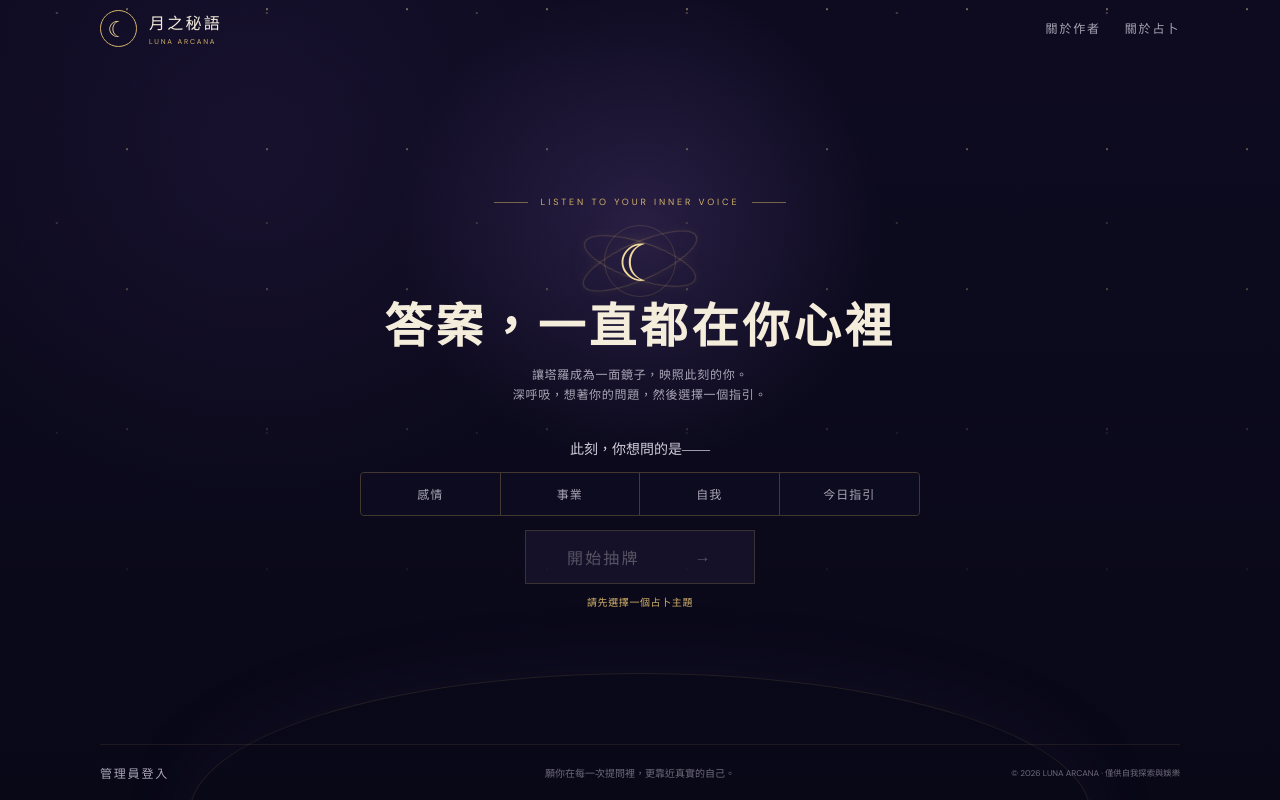
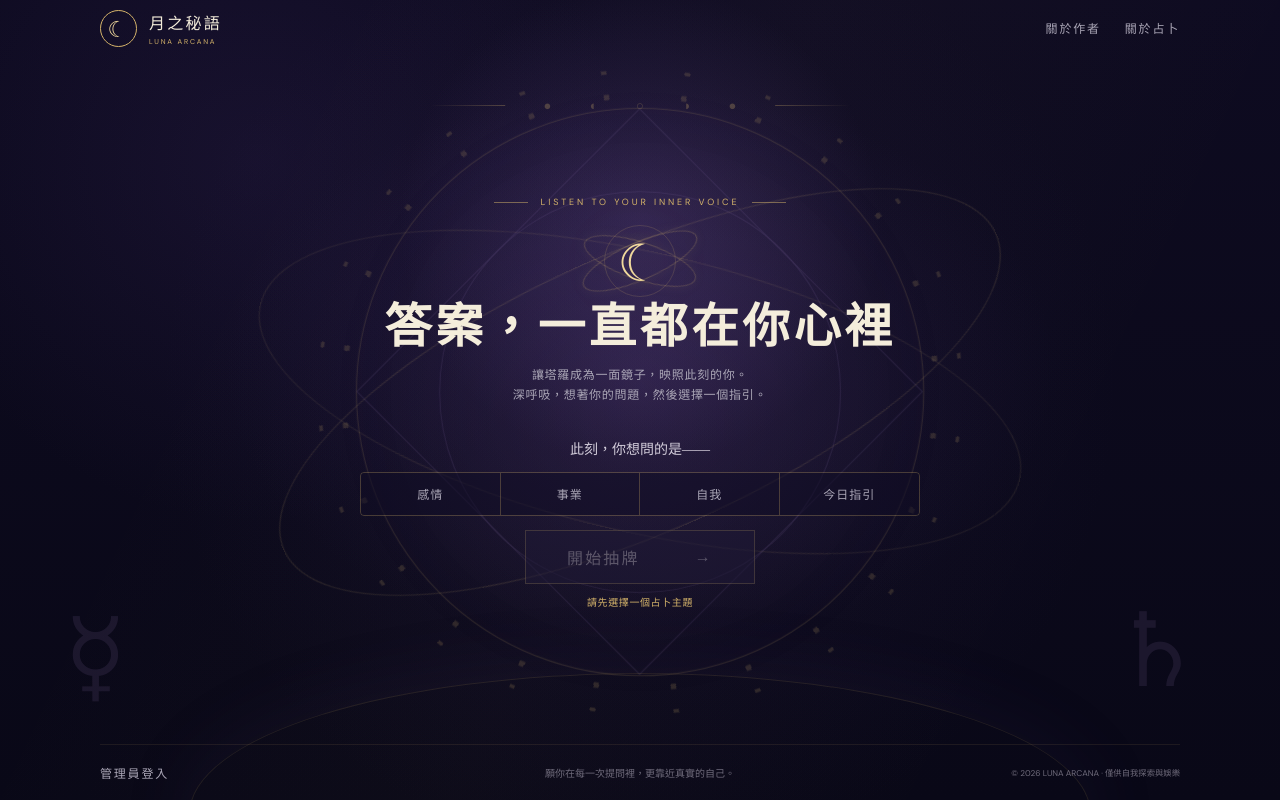
Before and after one commit to lee359/TarotCard, a Nuxt app: page / in a window 1280 px wide. Built offline with nearby package versions, Linux system fonts and the light colour scheme.

Commit message:
add page background

```diff
--- /dev/null
+++ b/app/components/MysticBackground.vue
@@ -0,0 +1,155 @@
+<template>
+  <div class="mystic-field" aria-hidden="true">
+    <span class="mystic-aura" />
+    <span class="ritual-circle ritual-circle-outer" />
+    <span class="ritual-circle ritual-circle-inner" />
+    <span class="orbit orbit-one" />
+    <span class="orbit orbit-two" />
+    <div class="moon-phases">
+      <span>●</span><span>◐</span><span>○</span><span>◑</span><span>●</span>
+    </div>
+    <span class="mystic-glyph glyph-left">☿</span>
+    <span class="mystic-glyph glyph-right">♄</span>
+  </div>
+</template>
+
+<style scoped>
+.mystic-field {
+  position: absolute;
+  inset: 0;
+  z-index: -1;
+  overflow: hidden;
+  pointer-events: none;
+}
+
+.mystic-aura {
+  position: absolute;
+  top: 48%;
+  left: 50%;
+  width: min(82vw, 980px);
+  aspect-ratio: 1;
+  border-radius: 50%;
+  background: radial-gradient(circle, rgba(101, 71, 151, .2), rgba(49, 34, 91, .08) 42%, transparent 69%);
+  transform: translate(-50%, -50%);
+}
+
+.ritual-circle {
+  position: absolute;
+  top: 49%;
+  left: 50%;
+  aspect-ratio: 1;
+  border-radius: 50%;
+  transform: translate(-50%, -50%);
+}
+
+.ritual-circle-outer {
+  width: min(74vw, 850px);
+  opacity: .19;
+  background: repeating-conic-gradient(from 3deg, rgba(212, 179, 106, .9) 0 1deg, transparent 1deg 15deg);
+  mask: radial-gradient(circle, transparent 0 48.7%, #000 49% 49.6%, transparent 49.9% 53%, #000 53.2% 53.55%, transparent 53.8%);
+  animation: mystic-rotate 90s linear infinite;
+}
+
+.ritual-circle-inner {
+  width: min(49vw, 560px);
+  opacity: .2;
+  border: 1px solid rgba(212, 179, 106, .68);
+  box-shadow: inset 0 0 70px rgba(96, 67, 145, .11), 0 0 48px rgba(96, 67, 145, .08);
+  animation: mystic-breathe 8s ease-in-out infinite;
+}
+
+.ritual-circle-inner::before,
+.ritual-circle-inner::after {
+  content: '';
+  position: absolute;
+  inset: 14.6%;
+  border: 1px solid rgba(162, 133, 199, .58);
+}
+
+.ritual-circle-inner::before { transform: rotate(45deg); }
+.ritual-circle-inner::after { border-radius: 50%; }
+
+.orbit {
+  position: absolute;
+  top: 49%;
+  left: 50%;
+  width: min(68vw, 780px);
+  height: min(25vw, 280px);
+  opacity: .17;
+  border: 1px solid rgba(212, 179, 106, .72);
+  border-radius: 50%;
+  transform: translate(-50%, -50%) rotate(13deg);
+  animation: orbit-sway 12s ease-in-out infinite alternate;
+}
+
+.orbit-two {
+  transform: translate(-50%, -50%) rotate(-24deg);
+  animation-delay: -5s;
+}
+
+.moon-phases {
+  position: absolute;
+  top: clamp(74px, 12vh, 118px);
+  left: 50%;
+  display: flex;
+  align-items: center;
+  gap: clamp(18px, 3vw, 42px);
+  color: rgba(212, 179, 106, .28);
+  font: 13px Georgia, serif;
+  letter-spacing: 0;
+  transform: translateX(-50%);
+}
+
+.moon-phases::before,
+.moon-phases::after {
+  content: '';
+  width: clamp(36px, 6vw, 76px);
+  height: 1px;
+  background: linear-gradient(90deg, transparent, rgba(212, 179, 106, .3));
+}
+
+.moon-phases::after { transform: rotate(180deg); }
+
+.mystic-glyph {
+  position: absolute;
+  bottom: 9%;
+  color: rgba(162, 133, 199, .12);
+  font: clamp(58px, 8vw, 112px) Georgia, serif;
+  animation: glyph-float 9s ease-in-out infinite alternate;
+}
+
+.glyph-left { left: 5%; }
+.glyph-right { right: 6%; animation-delay: -4s; }
+
+@keyframes mystic-rotate {
+  to { transform: translate(-50%, -50%) rotate(360deg); }
+}
+
+@keyframes mystic-breathe {
+  0%, 100% { opacity: .15; transform: translate(-50%, -50%) scale(.98); }
+  50% { opacity: .25; transform: translate(-50%, -50%) scale(1.02); }
+}
+
+@keyframes orbit-sway {
+  from { opacity: .11; }
+  to { opacity: .21; }
+}
+
+@keyframes glyph-float {
+  to { transform: translateY(-12px); }
+}
+
+@media (max-width: 760px) {
+  .ritual-circle-outer { width: 126vw; }
+  .ritual-circle-inner { width: 82vw; }
+  .orbit { width: 116vw; height: 44vw; }
+  .moon-phases { gap: 13px; }
+  .mystic-glyph { opacity: .65; }
+}
+
+@media (prefers-reduced-motion: reduce) {
+  .ritual-circle,
+  .orbit,
+  .mystic-glyph { animation: none; }
+}
+</style>
--- a/app/pages/about.vue
+++ b/app/pages/about.vue
@@ -19,6 +19,7 @@ useSeoMeta({
     </nav>
 
     <section class="about-hero animate__animated animate__fadeIn">
+      <MysticBackground />
       <p class="eyebrow"><span /> A GENTLE REMINDER <span /></p>
       <h1>塔羅不是預言，是與自己對話的方式</h1>
       <p class="lead">牌卡提供的是象徵與視角，不替你做決定。請把最終選擇留在自己手中，也讓現實中的專業建議成為你的支持。</p>
@@ -70,10 +71,9 @@ useSeoMeta({
   position: fixed;
   inset: 0;
   pointer-events: none;
-  opacity: .45;
-  background-image: radial-gradient(circle, rgba(240, 217, 156, .8) 0 1px, transparent 1.5px);
-  background-size: 170px 170px;
-  mask-image: linear-gradient(to bottom, black, transparent 85%);
+  background:
+    radial-gradient(ellipse at 50% 40%, rgba(83, 58, 129, .16), transparent 50%),
+    linear-gradient(125deg, transparent 25%, rgba(212, 179, 106, .025), transparent 76%);
 }
 
 .nav {
@@ -134,6 +134,7 @@ useSeoMeta({
 .about-hero {
   position: relative;
   z-index: 1;
+  isolation: isolate;
   display: grid;
   width: min(1040px, calc(100% - 40px));
   height: 100%;
--- a/app/pages/author.vue
+++ b/app/pages/author.vue
@@ -23,6 +23,7 @@ useSeoMeta({
     </nav>
 
     <section class="author-layout">
+      <MysticBackground />
       <div class="author-content animate__animated animate__fadeInLeft">
         <p class="eyebrow"><span /> MEET THE CREATOR</p>
         <h1>關於作者</h1>
@@ -61,9 +62,8 @@ useSeoMeta({
   grid-template-rows: clamp(64px, 9vh, 78px) minmax(0, 1fr); background: #090817; color: var(--ink);
 }
 .author-page::before {
-  content: ''; position: absolute; inset: 0; z-index: -1; pointer-events: none; opacity: .5;
-  background-image: radial-gradient(circle, rgba(240,217,156,.75) 0 1px, transparent 1.5px), radial-gradient(circle, rgba(143,119,184,.45) 0 1px, transparent 1.5px);
-  background-position: 5% 12%, 74% 20%; background-size: 150px 150px, 220px 220px;
+  content: ''; position: absolute; inset: 0; z-index: -1; pointer-events: none;
+  background: radial-gradient(ellipse at 58% 48%, rgba(83,58,129,.18), transparent 48%), linear-gradient(135deg, rgba(212,179,106,.02), transparent 44%);
 }
 .nav {
   position: relative; z-index: 2; display: flex; width: min(1080px, calc(100% - 48px));
@@ -76,7 +76,7 @@ useSeoMeta({
 .nav-link { color: var(--muted); font-size: 12px; letter-spacing: .15em; text-decoration: none; }
 .nav-link:hover { color: var(--gold-light); }
 .author-layout {
-  display: grid; width: min(1080px, calc(100% - 48px)); min-height: 0; margin: 0 auto;
+  position: relative; display: grid; width: min(1080px, calc(100% - 48px)); min-height: 0; margin: 0 auto; isolation: isolate;
   padding: clamp(28px, 5vh, 54px) 0 clamp(48px, 7vh, 70px); grid-template-columns: minmax(0, 1fr) minmax(300px, 410px);
   gap: clamp(54px, 9vw, 120px); align-items: center;
 }
--- a/app/pages/index.vue
+++ b/app/pages/index.vue
@@ -58,6 +58,7 @@ onMounted(() => {
 <template>
   <main>
     <section class="hero">
+      <MysticBackground />
       <nav class="nav animate__animated animate__fadeInDown" aria-label="主要導覽">
         <NuxtLink class="brand" to="/" aria-label="月之秘語首頁">
           <span class="brand-mark">☾</span>
@@ -124,7 +125,7 @@ onMounted(() => {
 <style scoped>
 main { height: 100dvh; overflow: clip; background: var(--night); }
 .hero { --edge-height: clamp(50px, 7vh, 64px); position: relative; display: grid; height: 100dvh; overflow: clip; isolation: isolate; grid-template-rows: var(--edge-height) minmax(0, 1fr) var(--edge-height); background: radial-gradient(circle at 50% 28%, rgba(86,64,129,.38), transparent 28%), radial-gradient(circle at 20% 20%, rgba(67,46,106,.2), transparent 30%), linear-gradient(180deg, #0e0b21, #090817); }
-.hero::before { content: ''; position: absolute; inset: 0; z-index: -1; opacity: .55; background-image: radial-gradient(circle, rgba(240,217,156,.8) 0 1px, transparent 1.5px), radial-gradient(circle, rgba(240,217,156,.45) 0 1px, transparent 1.5px); background-position: 5% 12%, 74% 20%; background-size: 140px 140px, 210px 210px; mask-image: linear-gradient(to bottom, black, transparent 85%); }
+.hero::before { content: ''; position: absolute; inset: 0; z-index: -1; pointer-events: none; background: radial-gradient(ellipse at 50% 46%, rgba(83,58,129,.18), transparent 46%), linear-gradient(115deg, transparent 20%, rgba(212,179,106,.025) 50%, transparent 80%); }
 .hero::after { content: ''; position: absolute; left: 50%; bottom: 0; z-index: -1; width: min(900px, 88vw); height: 280px; border: 1px solid rgba(212,179,106,.12); border-radius: 50%; transform: translate(-50%, 55%); box-shadow: 0 0 80px rgba(86,64,129,.1); }
 .nav { display: flex; width: min(1080px, calc(100% - 48px)); height: var(--edge-height); margin: 0 auto; padding: 0; align-items: center; justify-content: space-between; }
 .brand { display: flex; align-items: center; gap: 12px; color: var(--ink); font-family: 'Noto Serif TC', serif; font-size: 16px; letter-spacing: .14em; text-decoration: none; }
--- a/app/pages/reading.vue
+++ b/app/pages/reading.vue
@@ -146,6 +146,7 @@ onMounted(loadDeck)
     </nav>
 
     <section id="reading" class="reading-section animate__animated animate__fadeIn">
+      <MysticBackground />
       <div class="section-heading animate__animated animate__fadeInUp">
         <p class="eyebrow"><span /> YOUR THREE-CARD SPREAD <span /></p>
         <div class="heading-title-row">
@@ -213,7 +214,7 @@ onMounted(loadDeck)
 
 <style scoped>
 main { display: grid; height: 100dvh; overflow: clip; grid-template-rows: clamp(56px, 7.5vh, 70px) minmax(0, 1fr); background: radial-gradient(circle at 50% 28%, rgba(60,47,102,.22), transparent 35%), #0a0919; color: var(--ink); }
-main::before { content: ''; position: fixed; inset: 0; pointer-events: none; opacity: .5; background-image: radial-gradient(circle, rgba(240,217,156,.8) 0 1px, transparent 1.5px), radial-gradient(circle, rgba(240,217,156,.45) 0 1px, transparent 1.5px); background-position: 5% 12%, 74% 20%; background-size: 140px 140px, 210px 210px; mask-image: linear-gradient(to bottom, black, transparent 85%); }
+main::before { content: ''; position: fixed; inset: 0; pointer-events: none; background: radial-gradient(ellipse at 50% 36%, rgba(83,58,129,.2), transparent 48%), linear-gradient(150deg, rgba(212,179,106,.025), transparent 38%); }
 .nav { position: relative; z-index: 1; display: flex; width: min(1080px, calc(100% - 48px)); margin: 0 auto; padding: clamp(9px, 1.5vh, 14px) 0; align-items: center; justify-content: space-between; }
 .brand { display: flex; align-items: center; gap: 12px; color: var(--ink); font-family: 'Noto Serif TC', serif; font-size: 16px; letter-spacing: .14em; text-decoration: none; }
 .brand-mark { display: grid; width: 37px; height: 37px; place-items: center; border: 1px solid var(--gold); border-radius: 50%; color: var(--gold-light); font-family: Georgia, serif; font-size: 22px; }
@@ -221,7 +222,7 @@ main::before { content: ''; position: fixed; inset: 0; pointer-events: none; opa
 .nav-actions { display: flex; align-items: center; gap: 24px; }
 .nav-link { color: var(--muted); font-size: 12px; letter-spacing: .15em; text-decoration: none; }
 .nav-link:hover { color: var(--gold-light); }
-.reading-section { position: relative; z-index: 1; display: grid; min-height: 0; padding: clamp(4px, 1vh, 10px) 30px clamp(14px, 2.4vh, 24px); grid-template-rows: auto minmax(0, 1fr) auto; align-items: start; }
+.reading-section { position: relative; z-index: 1; display: grid; min-height: 0; padding: clamp(4px, 1vh, 10px) 30px clamp(14px, 2.4vh, 24px); overflow: hidden; isolation: isolate; grid-template-rows: auto minmax(0, 1fr) auto; align-items: start; }
 .section-heading { width: min(100%, 900px); margin: 0 auto; padding-top: clamp(8px, 2vh, 18px); text-align: center; }
 .eyebrow { display: flex; align-items: center; justify-content: center; gap: 13px; color: var(--gold); font-size: 9px; letter-spacing: .32em; }
 .eyebrow span { width: 34px; height: 1px; background: var(--gold); opacity: .5; }
```
